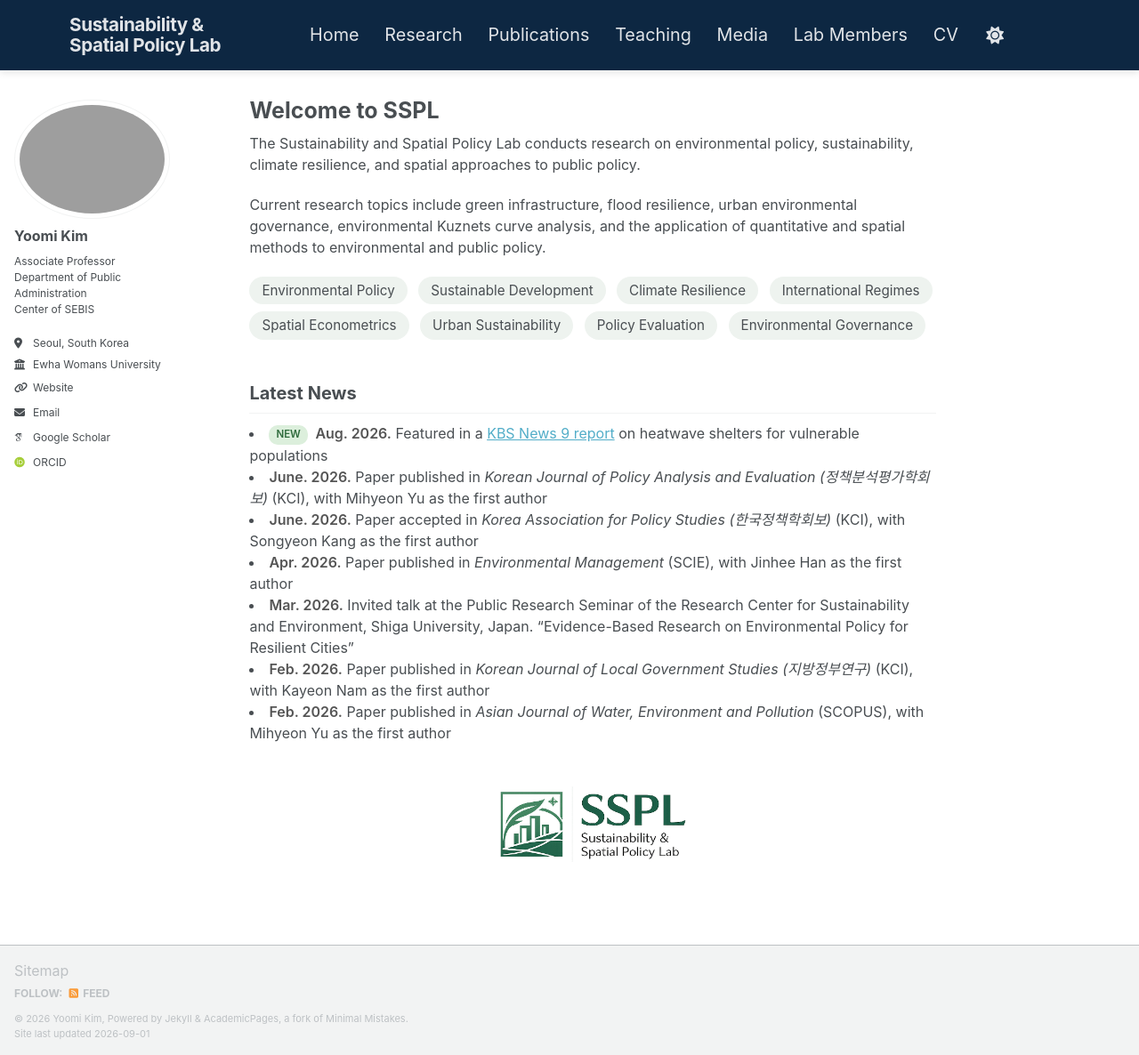
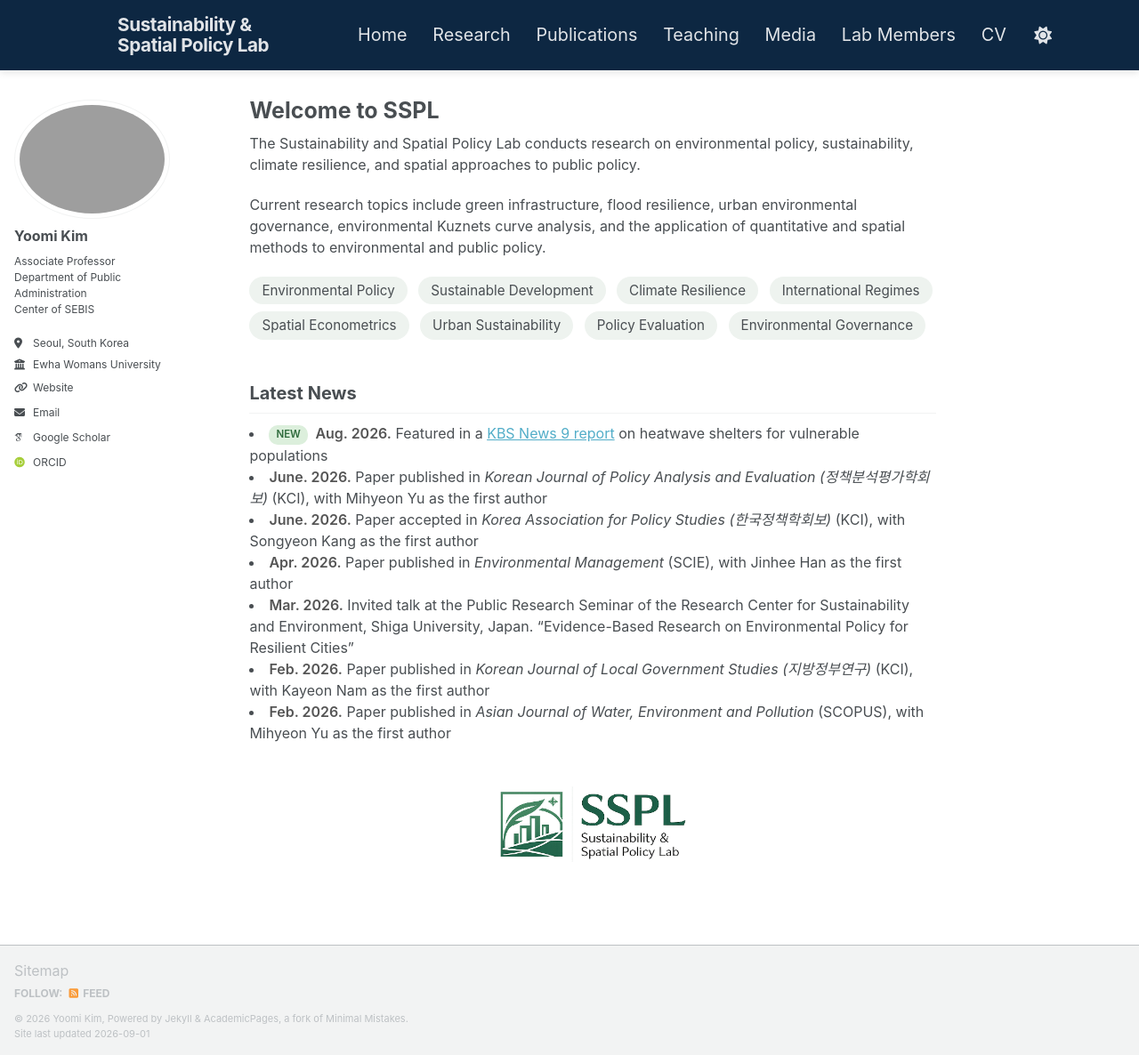
Before and after one commit to ymkim-ssplab/ymkim-ssplab.github.io, a Jekyll site: the page built from _pages/about.md, in a window 1280 px wide and 1186 px high. Shown: the whole window at 89% size. Built offline with Jekyll 4.4.1, drawn with Linux system fonts in a browser that asks for light colours; some web fonts are replaced; a script bundle is joined from its source files by our own code; library files that are not in the unit come from our copies.

Commit message:
Update _navigation.scss

```diff
--- a/_sass/layout/_navigation.scss
+++ b/_sass/layout/_navigation.scss
@@ -208,6 +208,11 @@
 
   .visible-links {
     display: table;
+
+   @include breakpoint($x-large) {
+   margin-left: 3rem;
+  }
+
 
     li {
       display: table-cell;
```
